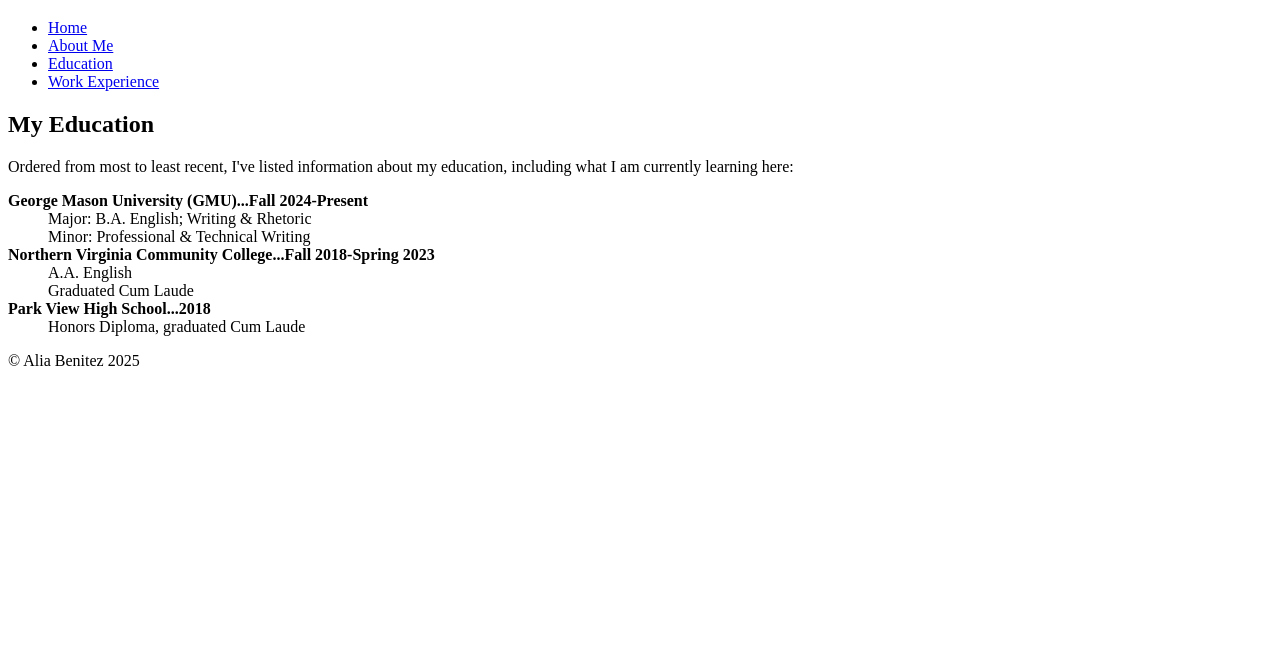
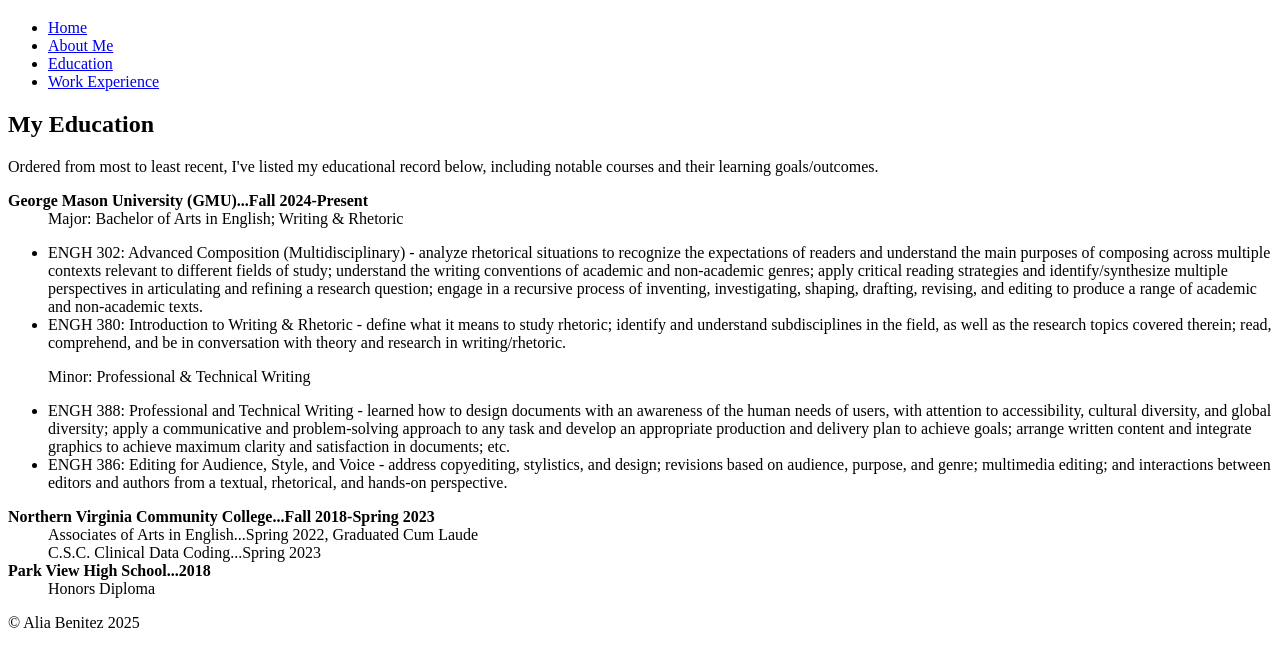
Before and after one commit to alia-j68/aliaj.b-repo, a plain HTML site: page practicesite1/education.html in a window 1280 px wide. Shown: the part 61-728 px from the top of the page. Drawn offline with Linux system fonts and the light colour scheme.

Commit message:
Education Update.a
Added a TON of information about my learning goals and notable classes. May update again for concision and detail correction later.

```diff
--- a/practicesite1/education.html
+++ b/practicesite1/education.html
@@ -12,16 +12,24 @@
 </nav>
 <h2>My Education</h2>
 <article>
-	<p>Ordered from most to least recent, I've listed information about my education, including what I am currently learning here:</p>
+	<p>Ordered from most to least recent, I've listed my educational record below, including notable courses and their learning goals/outcomes.</p>
 		<dl>
 			<dt><b>George Mason University (GMU)...Fall 2024-Present</b></dt>
-				<dd>Major: B.A. English; Writing & Rhetoric</dd>
+				<dd>Major: Bachelor of Arts in English; Writing & Rhetoric</dd>
+					<ul>
+						<li>ENGH 302: Advanced Composition (Multidisciplinary) - analyze rhetorical situations to recognize the expectations of readers and understand the main purposes of composing across multiple contexts relevant to different fields of study; understand the writing conventions of academic and non-academic genres; apply critical reading strategies and identify/synthesize multiple perspectives in articulating and refining a research question; engage in a recursive process of inventing, investigating, shaping, drafting, revising, and editing to produce a range of academic and non-academic texts.</li>
+						<li>ENGH 380: Introduction to Writing & Rhetoric - define what it means to study rhetoric; identify and understand subdisciplines in the field, as well as the research topics covered therein; read, comprehend, and be in conversation with theory and research in writing/rhetoric.</li>
+					</ul>
 				<dd>Minor: Professional & Technical Writing</dd>
+					<ul>
+						<li>ENGH 388: Professional and Technical Writing - learned how to design documents with an awareness of the human needs of users, with attention to accessibility, cultural diversity, and global diversity; apply a communicative and problem-solving approach to any task and develop an appropriate production and delivery plan to achieve goals; arrange written content and integrate graphics to achieve maximum clarity and satisfaction in documents; etc.</li>
+						<li>ENGH 386: Editing for Audience, Style, and Voice - address copyediting, stylistics, and design; revisions based on audience, purpose, and genre; multimedia editing; and interactions between editors and authors from a textual, rhetorical, and hands-on perspective.</li>
+					</ul>
 			<dt><b>Northern Virginia Community College...Fall 2018-Spring 2023</b></dt>
-				<dd>A.A. English</dd>
-				<dd>Graduated Cum Laude</dd>
+				<dd>Associates of Arts in English...Spring 2022, Graduated Cum Laude</dd>
+				<dd>C.S.C. Clinical Data Coding...Spring 2023</dd>
 			<dt><b>Park View High School...2018</b></dt>
-				<dd>Honors Diploma, graduated Cum Laude<dd>
+				<dd>Honors Diploma<dd>
 		</dl>
 </article>
 <footer>&copy; Alia Benitez 2025</footer>
```
